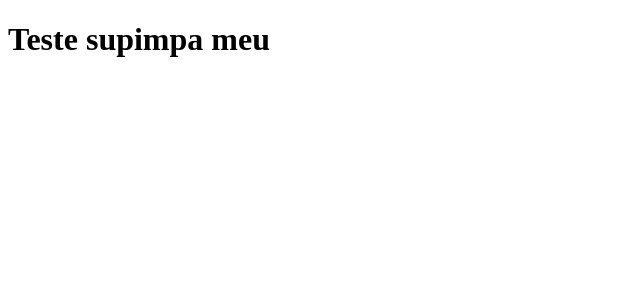
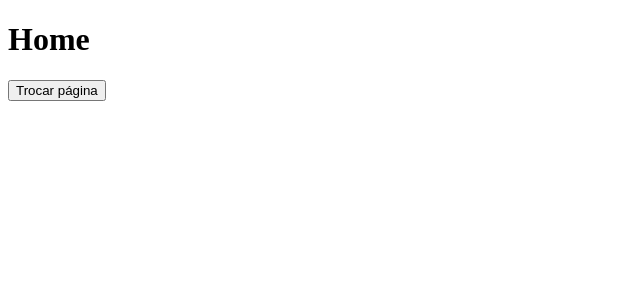
Before and after one commit to WorkAutomation/work-a-teste, a Next.js app: page / in a window 1280 px wide. Shown: the top 300 px of the page, without its empty margins (0-640 px from the left). Built offline with nearby package versions, Linux system fonts and the light colour scheme.

Commit message:
alteracoes

```diff
--- a/pages/index.js
+++ b/pages/index.js
@@ -1,7 +1,10 @@
 function Home(){
     return(
-        <h1>Teste supimpa meu</h1>
-    )
+        <div>
+            <h1>Home</h1>
+            <button href="views/teste.js">Trocar página</button>
+        </div>
+    );
 }
 
 export default Home
```
Also changed, not shown: pages/views/teste.js (added, +10 -0 lines).
